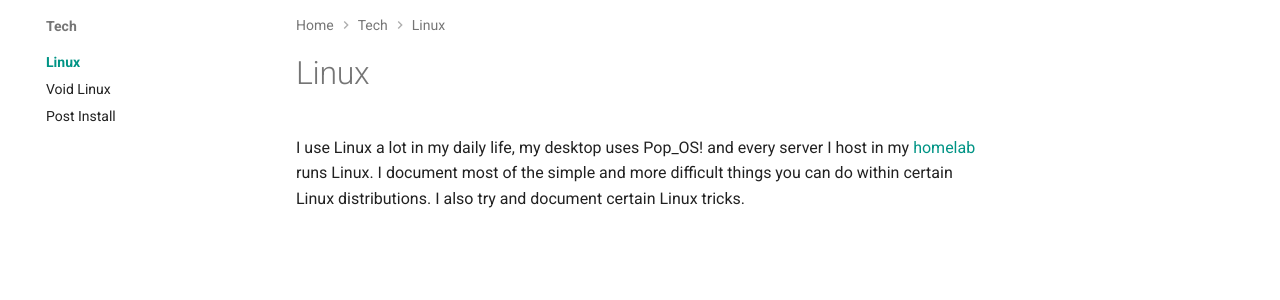
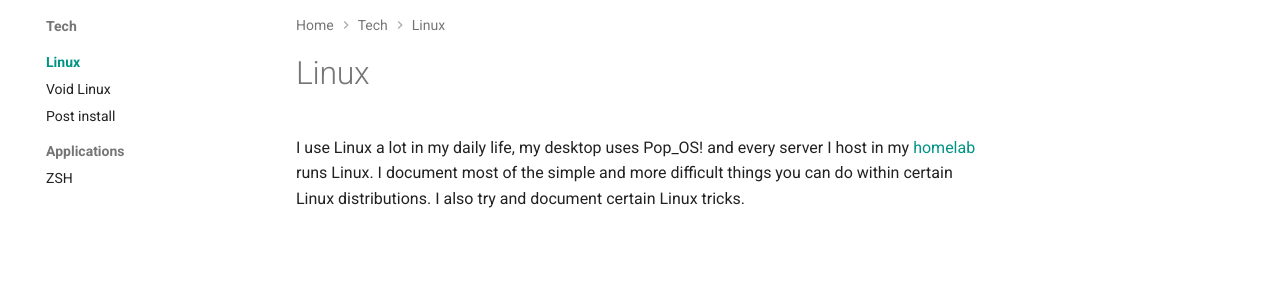
Before and after one commit to legoraft/wiki, an MkDocs documentation site: the page built from docs/linux/index.md, in a window 1280 px wide. Shown: the part 133-433 px from the top of the page. Built offline with MkDocs 1.6.1 and Material for MkDocs 9.7.7, drawn with Linux system fonts in a browser that asks for light colours.

Commit message:
Added zsh to applications

```diff
--- a/mkdocs.yml
+++ b/mkdocs.yml
@@ -8,7 +8,9 @@ nav:
       - Linux:
         - linux/index.md
         - Void Linux: linux/void.md
-        - Post Install: linux/post-install.md
+        - Post install: linux/post-install.md
+      - Applications:
+        - applications/zsh.md
   - Homelab:
       - homelab/index.md
       - Docker: homelab/docker.md
```
Also changed, not shown: docs/applications/zsh.md (added, +1 -0 lines).
